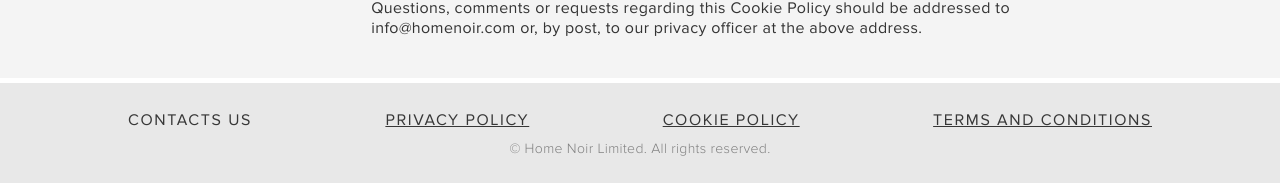
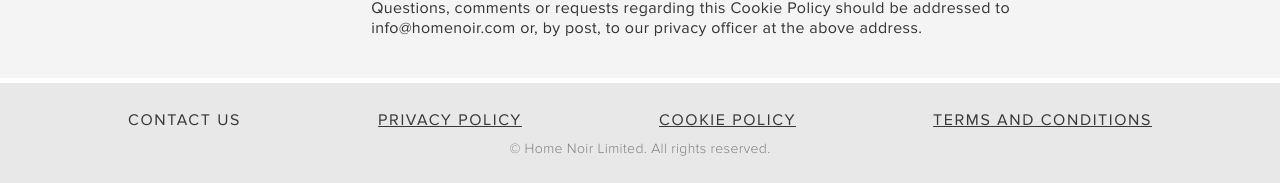
Before and after one commit to home-noir/home-noir.github.io, a Jekyll site: the page CookiePolicy.html, which Jekyll copies as it is, in a window 1280 px wide and 900 px high, scrolled down 989 px. Shown: the part 714-897 px from the top of the window. Built offline with Jekyll 4.4.1, drawn with Linux system fonts in a browser that asks for light colours; comment, search, counter and statistics services are not loaded.

Commit message:
Fix Contacts Us

```diff
--- a/CookiePolicy.html
+++ b/CookiePolicy.html
@@ -193,7 +193,7 @@ var $mcj = jQuery.noConflict(true);</script>
 </section>
 <section class="footer">
     <div class="footer-nav">
-        <a class="footer-a" href="mailto:hello@homenoir.com" style="text-decoration: none">CONTACTS US</a>
+        <a class="footer-a" href="mailto:hello@homenoir.com" style="text-decoration: none">CONTACT US</a>
         <a class="footer-a" href="./PrivacyPolicy.html">PRIVACY POLICY</a>
         <a class="footer-a" href="./CookiePolicy.html">COOKIE POLICY</a>
         <a class="footer-a" href="./TermsAndConditions.html">TERMS AND CONDITIONS</a>
--- a/PrivacyPolicy.html
+++ b/PrivacyPolicy.html
@@ -263,7 +263,7 @@ var $mcj = jQuery.noConflict(true);</script>
 
 <section class="footer">
     <div class="footer-nav">
-        <a class="footer-a" href="mailto:hello@homenoir.com" style="text-decoration: none">CONTACTS US</a>
+        <a class="footer-a" href="mailto:hello@homenoir.com" style="text-decoration: none">CONTACT US</a>
         <a class="footer-a" href="./PrivacyPolicy.html">PRIVACY POLICY</a>
         <a class="footer-a" href="./CookiePolicy.html">COOKIE POLICY</a>
         <a class="footer-a" href="./TermsAndConditions.html">TERMS AND CONDITIONS</a>
--- a/TermsAndConditions.html
+++ b/TermsAndConditions.html
@@ -278,7 +278,7 @@ var $mcj = jQuery.noConflict(true);</script>
 </div>
 <section class="footer">
     <div class="footer-nav">
-        <a class="footer-a" href="mailto:hello@homenoir.com" style="text-decoration: none">CONTACTS US</a>
+        <a class="footer-a" href="mailto:hello@homenoir.com" style="text-decoration: none">CONTACT US</a>
         <a class="footer-a" href="./PrivacyPolicy.html">PRIVACY POLICY</a>
         <a class="footer-a" href="./CookiePolicy.html">COOKIE POLICY</a>
         <a class="footer-a" href="./TermsAndConditions.html">TERMS AND CONDITIONS</a>
--- a/index.html
+++ b/index.html
@@ -96,7 +96,7 @@ var $mcj = jQuery.noConflict(true);</script>
 
 <section class="footer">
     <div class="footer-nav">
-        <a class="footer-a" href="mailto:hello@homenoir.com" style="text-decoration: none">CONTACTS US</a>
+        <a class="footer-a" href="mailto:hello@homenoir.com" style="text-decoration: none">CONTACT US</a>
         <a class="footer-a" href="./PrivacyPolicy.html">PRIVACY POLICY</a>
         <a class="footer-a" href="./CookiePolicy.html">COOKIE POLICY</a>
         <a class="footer-a" href="./TermsAndConditions.html">TERMS AND CONDITIONS</a>
```
